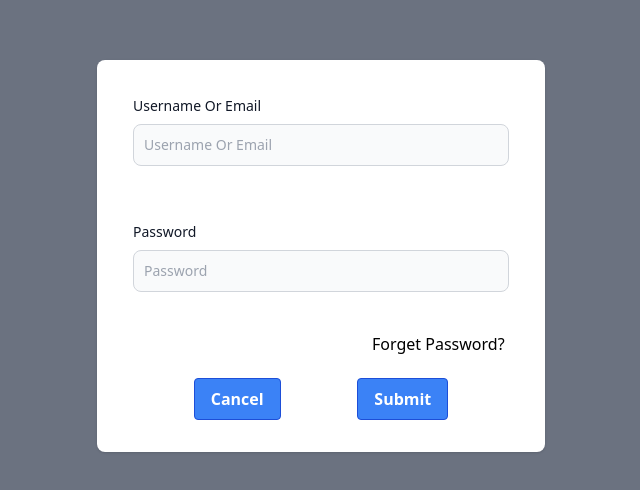
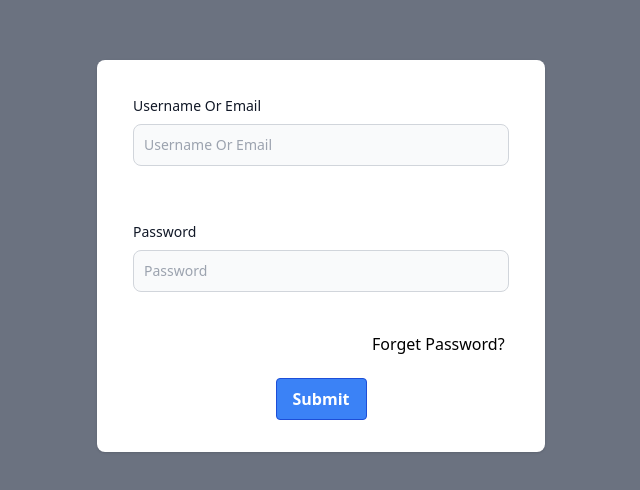
Before and after one commit to zYasser/DarkBlog, a Next.js app in the folder Front-End/: page /login in a window 1280 px wide. Shown: the part 144-634 px from the top of the page, without its empty margins (319-959 px from the left). Built offline with nearby package versions, Linux system fonts and the light colour scheme.

Commit message:
Linked Login Page With Back-end

```diff
--- a/Front-End/api/loginApi.ts
+++ b/Front-End/api/loginApi.ts
@@ -15,7 +15,7 @@ export const loginRest = (data: LoginForm) => {
     method: 'post',
     url: 'http://localhost:8080/api/login',
     headers: {
-      'Access-Control-Allow-Credentials':true,
+        'Access-Control-Allow-Credentials':true,
 
     },
     data : para
--- a/Front-End/components/CustomButton.tsx
+++ b/Front-End/components/CustomButton.tsx
@@ -3,15 +3,44 @@ import React from "react";
 interface CustomButtonProps {
   label: string;
   text: string;
+  Submitted?: boolean;
 }
 
-export const CustomButton: React.FC<CustomButtonProps> = ({ label, text }) => {
+export const CustomButton: React.FC<CustomButtonProps> = ({
+  label,
+  text,
+  Submitted,
+}) => {
   return (
+    <div>
+      {!Submitted ? (
         <button
           id={text}
           className="bg-blue-500 hover:bg-blue-700 text-white font-bold py-2 px-4 border border-blue-700 rounded my-3"
         >
           {label}
         </button>
+      ) : (
+        <div role="status">
+          <svg
+            aria-hidden="true"
+            className="mr-2 w-8 h-8 text-gray-200 animate-spin dark:text-gray-600 fill-blue-600"
+            viewBox="0 0 100 101"
+            fill="none"
+            xmlns="http://www.w3.org/2000/svg"
+          >
+            <path
+              d="M100 50.5908C100 78.2051 77.6142 100.591 50 100.591C22.3858 100.591 0 78.2051 0 50.5908C0 22.9766 22.3858 0.59082 50 0.59082C77.6142 0.59082 100 22.9766 100 50.5908ZM9.08144 50.5908C9.08144 73.1895 27.4013 91.5094 50 91.5094C72.5987 91.5094 90.9186 73.1895 90.9186 50.5908C90.9186 27.9921 72.5987 9.67226 50 9.67226C27.4013 9.67226 9.08144 27.9921 9.08144 50.5908Z"
+              fill="currentColor"
+            />
+            <path
+              d="M93.9676 39.0409C96.393 38.4038 97.8624 35.9116 97.0079 33.5539C95.2932 28.8227 92.871 24.3692 89.8167 20.348C85.8452 15.1192 80.8826 10.7238 75.2124 7.41289C69.5422 4.10194 63.2754 1.94025 56.7698 1.05124C51.7666 0.367541 46.6976 0.446843 41.7345 1.27873C39.2613 1.69328 37.813 4.19778 38.4501 6.62326C39.0873 9.04874 41.5694 10.4717 44.0505 10.1071C47.8511 9.54855 51.7191 9.52689 55.5402 10.0491C60.8642 10.7766 65.9928 12.5457 70.6331 15.2552C75.2735 17.9648 79.3347 21.5619 82.5849 25.841C84.9175 28.9121 86.7997 32.2913 88.1811 35.8758C89.083 38.2158 91.5421 39.6781 93.9676 39.0409Z"
+              fill="currentFill"
+            />
+          </svg>
+          <span className="sr-only">Loading...</span>
+        </div>
+      )}
+    </div>
   );
 };
--- /dev/null
+++ b/Front-End/components/ErrorField.tsx
@@ -0,0 +1,30 @@
+import React from 'react'
+
+interface ErrorFieldProps {
+    message:string
+}
+
+export const ErrorField: React.FC<ErrorFieldProps> = ({message}) => {
+        return (
+            <div
+            className="flex p-4 mb-4 text-sm text-red-700 bg-red-100 rounded-lg dark:bg-red-200 dark:text-red-800"
+            role="alert"
+          >
+            <svg
+              aria-hidden="true"
+              className="flex-shrink-0 inline w-5 h-5 mr-3"
+              fill="currentColor"
+              viewBox="0 0 20 20"
+              xmlns="http://www.w3.org/2000/svg"
+            >
+              <path
+                fill-rule="evenodd"
+                d="M18 10a8 8 0 11-16 0 8 8 0 0116 0zm-7-4a1 1 0 11-2 0 1 1 0 012 0zM9 9a1 1 0 000 2v3a1 1 0 001 1h1a1 1 0 100-2v-3a1 1 0 00-1-1H9z"
+                clip-rule="evenodd"
+              ></path>
+            </svg>
+            <span className="sr-only">Info</span>
+            <div>{message}</div>
+          </div>
+        );
+}
--- a/Front-End/pages/login.tsx
+++ b/Front-End/pages/login.tsx
@@ -1,40 +1,51 @@
 import { Form, Formik } from "formik";
-import React, { useEffect } from "react";
+import NextLink from "next/link";
+import { useRouter } from "next/router";
+import React, { useState } from "react";
+import { loginRest } from "../api/loginApi";
+import { CustomButton } from "../components/CustomButton";
+import { ErrorField } from "../components/ErrorField";
 import { InputField } from "../components/InputField";
-import { CustomButton } from "../components/CustomButton";
-import NextLink from "next/link";
-import Link from "next/link";
-import {loginRest} from '../api/loginApi'
 
 interface LoginProps {}
 
 const Login: React.FC<LoginProps> = ({}) => {
-  useEffect(() => {
-
-  }, []);
-
-
+  const [errorMsg, setErrorMsg] = useState("");
+  const route = useRouter();
   return (
     <Formik
       initialValues={{ usernameOrEmail: "", password: "" }}
-      onSubmit={ (values, { setErrors }) => {
-        let result
-        loginRest({username:values.usernameOrEmail , password:values.password}).then((res)=> {
-          console.log(res);
-          result=res;
+      onSubmit={(values, { setErrors, setSubmitting }) => {
+        let result;
+        loginRest({
+          username: values.usernameOrEmail,
+          password: values.password,
+        })
+          .then((res) => {
+            if (res.status === 200) {
+              route.push("/");
+            } else if (res.status === 403) {
+              setErrorMsg("Please Check your Username and Password!");
+            } else {
+              setErrorMsg("Something went wrong!, Please Try Again");
 
-        }).catch(e=>{
-          setErrors(e)
+            }
+            setSubmitting(false);
+          })
+          .catch((e) => {
+            setErrorMsg("Something went wrong!, Please Try Again");
+            setSubmitting(false);
+
             console.log(e.toJSON());
-
-        })
+            return;
+          });
         console.log(result);
-
       }}
     >
       {({ isSubmitting }) => (
         <div className="h-screen grid content-center">
           <Form className="w-full bg-white rounded-lg shadow dark:border md:mt-0 sm:max-w-md xl:p-5 dark:bg-gray-800 dark:border-gray-700 m-auto space-y-4 md:space-y-6">
+            {errorMsg ? <ErrorField message={errorMsg} /> : null}
             <InputField label="Username Or Email" name="usernameOrEmail" />
             <InputField label="Password" name="password" />
             <div className="flex w-95% h-2.5">
@@ -43,10 +54,12 @@ const Login: React.FC<LoginProps> = ({}) => {
               </NextLink>
             </div>
             <div className="flex justify-evenly">
-            <CustomButton label={"Cancel"} text={"btn-cancel"} />
-            <CustomButton label={"Submit"} text={"btn-submit"} />
+              <CustomButton
+                label={"Submit"}
+                text={"btn-submit"}
+                Submitted={isSubmitting}
+              />
             </div>
-
           </Form>
         </div>
       )}
```
Lines whose indentation alone changed are shown as unchanged.
